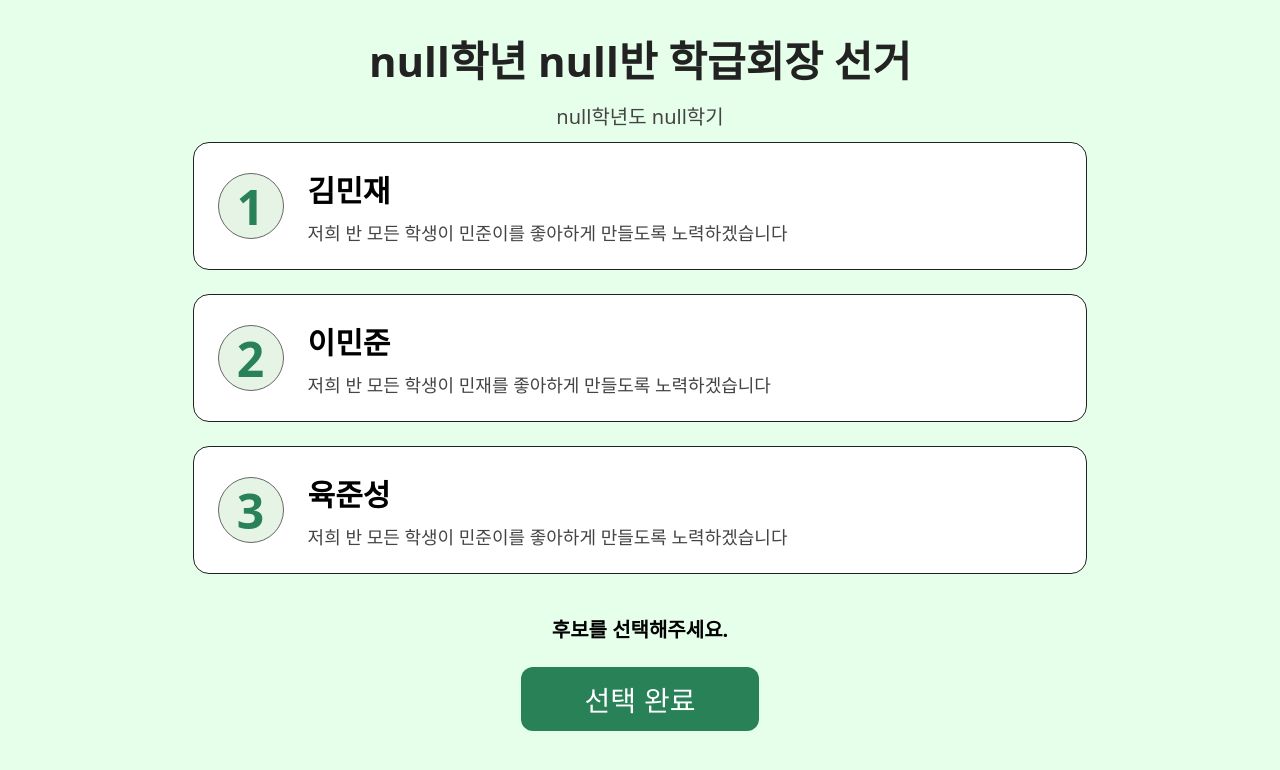
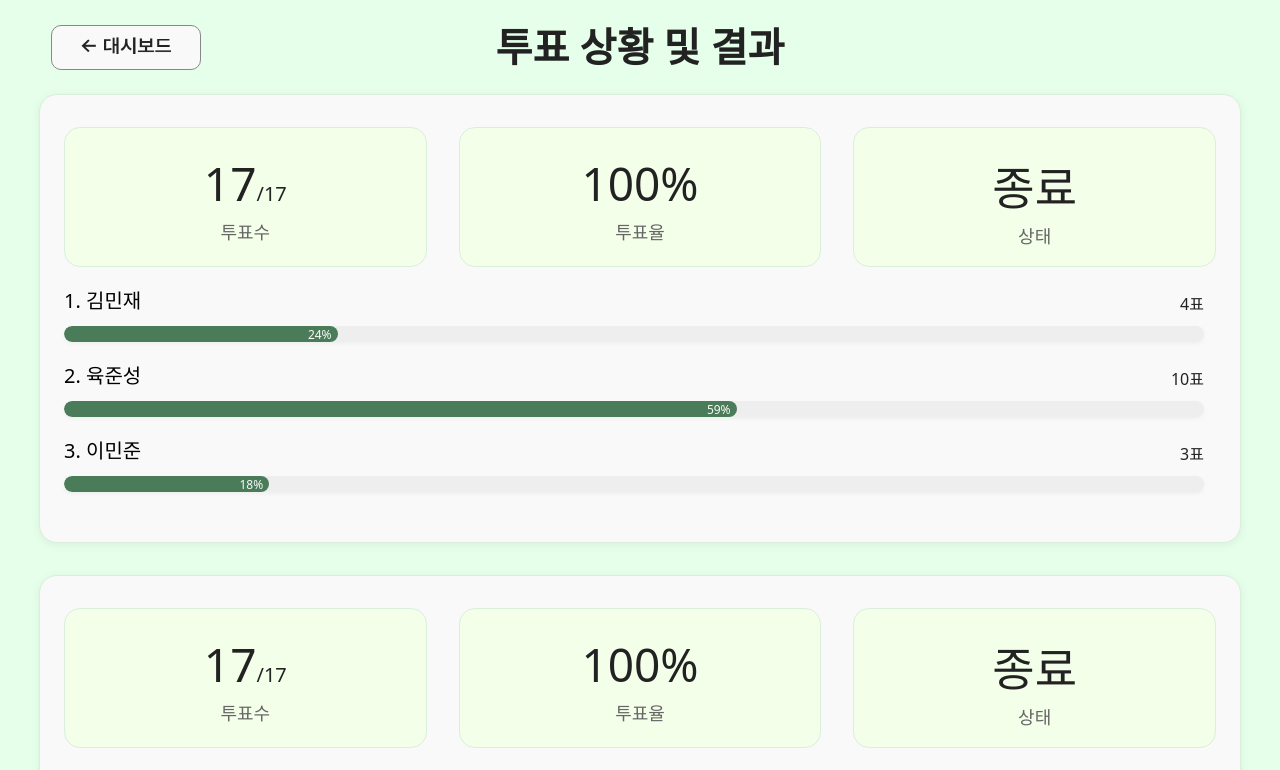
Before and after one commit to minjae1025/Mirim_vote_Front, a React (Vite) app in the folder MirimVote/: page /vote/status in a window 1280 px wide. Shown: the top 770 px of the page. Built offline with nearby package versions, Linux system fonts and the light colour scheme; no server answers; sample sign-in values are in the browser's storage; a web font is replaced by a local one.

Commit message:
feat: 마이페이지 구현 및 로직 변경

```diff
--- a/MirimVote/src/App.jsx
+++ b/MirimVote/src/App.jsx
@@ -3,7 +3,7 @@ import Index from './pages/Index'
 import Dashboard from './pages/Dashboard'
 import Vote from './pages/Vote'
 import VoteEnd from './pages/VoteEnd'
-import VoteResult from './pages/VoteResult'
+import VoteStatus from './pages/VoteStatus'
 import MyPage from './pages/MyPage'
 import VoteManagement from './pages/VoteManagement'
 import { Routes, Route } from 'react-router-dom';
@@ -16,9 +16,9 @@ function App() {
       <Route path="/dashboard" element={<Dashboard />} />
       <Route path="/vote/:type-president" element={<Vote />} />
       <Route path="/vote/vote-end" element={<VoteEnd />} />
-      <Route path="/vote/result" element={<VoteResult />} />
+      <Route path="/vote/status" element={<VoteStatus />} />
       <Route path="/mypage" element={<MyPage />} />
-      <Route path="/vote/managers" element={<VoteManagement />} />
+      <Route path="/vote/management" element={<VoteManagement />} />
     </Routes>
   )
 }
--- a/MirimVote/src/components/ProfileMenu.jsx
+++ b/MirimVote/src/components/ProfileMenu.jsx
@@ -2,7 +2,6 @@ import { useEffect, useRef } from 'react'
 import { useNavigate } from 'react-router-dom'
 import { createPortal } from 'react-dom'
 import styled from '@emotion/styled'
-import { signOut } from 'firebase/auth'
 import { auth, logout } from '../services/firebase.js';
 
 const Backdrop = styled.div`
@@ -75,6 +74,7 @@ const InfoName = styled.p`
 `
 
 export default function ProfileMenu({ open, onClose, anchorRef, profile }) {
+    // console.log(profile);
 
     const elRef = useRef(null)
     const navigate = useNavigate()
@@ -108,11 +108,11 @@ export default function ProfileMenu({ open, onClose, anchorRef, profile }) {
         <Backdrop aria-hidden>
             <Card ref={elRef} style={style} role="menu" aria-label="프로필 메뉴">
                 <Title>내 정보</Title>
-        <Avatar src={profile?.avatar || '/src/assets/react.svg'} alt="avatar" />
+                <Avatar src={profile?.photoURL || '/src/assets/react.svg'} alt="avatar" />
                 <InfoEmail>{profile?.email || '로그인 해주세요.'}</InfoEmail>
-        <InfoName>{profile?.meta || '로그인 해주세요.'}</InfoName>
+                <InfoName>{profile?.name || '로그인 해주세요.'}</InfoName>
                 <Line />
-        <Item role="menuitem"><ItemText>투표 상황</ItemText></Item>
+                <Item role="menuitem" onClick={() => { window.location.href = "/vote/status" }}><ItemText>{"투표 상황"}</ItemText></Item>
                 <Line />
                 <Item role="menuitem" onClick={() => { onClose(); navigate('/mypage') }}><ItemText>마이페이지</ItemText></Item>
                 <Line />
--- a/MirimVote/src/components/VoteList.jsx
+++ b/MirimVote/src/components/VoteList.jsx
@@ -1,5 +1,5 @@
 import styled from '@emotion/styled';
-import { auth, getUser, provider, logout } from '../services/firebase.js';
+import { useState } from 'react'
 
 const Container = styled.div`
     margin: 20px;
@@ -64,9 +64,12 @@ const Box = styled.div`
 
 export default function VoteList({ list }) {
     const now = new Date('2025-07-31T09:30:00'); // 테스트용 현재 시간;
+
     // console.log(list);
 
     const renderVotes = (isFinished) => {
+        let btnDisabled = false;
+
         return list.map(vote => {
             if (vote.finish !== isFinished) return null;
             let isStarted;
@@ -75,7 +78,7 @@ export default function VoteList({ list }) {
             if (new Date(vote.vote_start) >= now) {
                 isStarted = false;
                 vote_time = new Date(vote.vote_start).toLocaleString();
-                VoteButton.disabled = true;
+                btnDisabled = true;
             } else {
                 isStarted = true;
                 vote_time = Math.floor((new Date(vote.vote_end) - now) / 1000 / 60);
@@ -95,7 +98,9 @@ export default function VoteList({ list }) {
                         <Info>{vote.type === "class" ? `${vote.year}학년도 ${vote.grade}학년 ${vote.class}반` : `${vote.year}학년도`}</Info>
                         <Time>{isStarted ? (isFinished ? `종료 : ${new Date(vote.vote_end).toLocaleString()}` : `남은 시간 : ${Math.floor(vote_time / 60)}시간 ${vote_time % 60}분`) : `시작 예정 : ${vote_time}`}</Time>
                     </Box>
-                    <VoteButton style={button_style} onClick={() => { location.href = isFinished? `/vote/result?${url_parameters}` : `/vote/${vote.type}-president?${url_parameters}` }}>{button_text}</VoteButton>
+                    <VoteButton style={button_style} onClick={() => { location.href = isFinished ? `/vote/result?${url_parameters}` : `/vote/${vote.type}-president?${url_parameters}` }} disabled={btnDisabled}>
+                        {button_text}
+                    </VoteButton>
                 </VoteCard>
             );
         });
--- a/MirimVote/src/components/VoteTitles.jsx
+++ b/MirimVote/src/components/VoteTitles.jsx
@@ -2,9 +2,9 @@ import styled from '@emotion/styled'
 
 const Title = styled.p`
   text-align: center;
-  font-size: 42px;
+  font-size: 40px;
   font-weight: 600;
-  margin: 28px 0 8px;
+  margin: 16px 0px 0px 0px;
   color: #222;
 `;
 
--- a/MirimVote/src/pages/VoteManagement.jsx
+++ b/MirimVote/src/pages/VoteManagement.jsx
@@ -2,11 +2,9 @@ import styled from '@emotion/styled'
 import Background from "../components/Background";
 import Footer from "../components/Footer";
 import Header from "../components/Header";
-import { Page, Main } from "../components/Page"
+import { Page, Main } from "../components/Page";
+import { Title, SubTitle } from "../components/VoteTitles";
 
-const Title = styled.div`
-
-`;
 
 const SaveBtn = styled.button`
 `;
@@ -14,13 +12,10 @@ const SaveBtn = styled.button`
 const CancelBtn = styled.button`
 `;
 
-const TitleText = styled.div`
+const TitleBox = styled.div`
 `;
 
-const MainTitleText = styled.div`
-`;
-
-const SubTitleText = styled.div`
+const TitleText = styled.div`
 `;
 
 export default function VoteManagers() {
@@ -29,14 +24,14 @@ export default function VoteManagers() {
             <Header />
             <Main>
                 <Background />
-                <Title>
+                <TitleBox>
                     <SaveBtn>저장</SaveBtn>
                     <CancelBtn>취소</CancelBtn>
                     <TitleText>
-                        <MainTitleText>{}</MainTitleText>
-                        <SubTitleText>{}</SubTitleText>
+                        <Title>{"전교회장 선거 관리"}</Title>
+                        <SubTitle>{"2025학년도"}</SubTitle>
                     </TitleText>
-                </Title>
+                </TitleBox>
             </Main>
             <Footer />
         </Page>
--- a/MirimVote/src/pages/VoteResult.jsx
+++ b/MirimVote/src/pages/VoteStatus.jsx
@@ -16,6 +16,7 @@ const TopBox = styled.div`
     flex-direction: row;
     align-items: center;
     justify-content: center;
+    margin-bottom: 20px;
 `;
 
 const BackButton = styled.button`
@@ -25,6 +26,7 @@ const BackButton = styled.button`
     height: 45px;
     border: 1px solid #888;
     background: #f9f9f9;
+    margin-top: 20px;
     border-radius: 10px;
     cursor: pointer;
 `;
@@ -144,11 +146,12 @@ const CandidateInfo = styled.div`
 
 export default function VoteResult(info = null) {
     // 예시 데이터
-    const totalVotes = 17;
-    const totalVoters = 17;
-    const percent = Math.round((totalVotes / totalVoters) * 100);
-    const status = "종료";
-    const candidates = [
+    const list = [
+        {
+            totalVoters: 17,
+            totalVotes: 17,
+            status: "종료",
+            candidates: [
                 {
                     number: 1,
                     names: "김민재",
@@ -164,25 +167,42 @@ export default function VoteResult(info = null) {
                     names: "이민준",
                     votes: 3,
                 }
+            ]
+        },
+        {
+            totalVoters: 17,
+            totalVotes: 17,
+            status: "종료",
+            candidates: [
+                {
+                    number: 1,
+                    names: "김민재",
+                    votes: 4,
+                },
+                {
+                    number: 2,
+                    names: "육준성",
+                    votes: 10,
+                },
+                {
+                    number: 3,
+                    names: "이민준",
+                    votes: 3,
+                }
+            ]
+        }
     ];
-    const candidatePercents = candidates.map(c => totalVotes === 0 ? 0 : Math.round((c.votes / totalVotes) * 100));
 
+    const renderVotes = () => {
+        return list.map((data, index) => {
+            const percent = Math.round((data.totalVotes / data.totalVoters) * 100);
+            const candidatePercents = data.candidates.map(c => data.totalVotes === 0 ? 0 : Math.round((c.votes / data.totalVotes) * 100));
             return (
-        <Page>
-            <Header />
-            <Main>
-                <Background />
-                <TopBox>
-                    <BackButton>
-                        <img src={BackButtonText} alt="Back" width="66%" onClick={() => window.location.href = '/dashboard'} />
-                    </BackButton>
-                    <Title style={{ width: "70%" }}>투표 상황 및 결과</Title>
-                </TopBox>
-                <States>
+                <States key={index}>
                     <StatusBox>
                         <StatusGrid>
                             <StatusItem>
-                                <StatusNum>{totalVotes}<span style={{ fontSize: "20px", fontWeight: "400" }}>/{totalVoters}</span></StatusNum>
+                                <StatusNum>{data.totalVotes}<span style={{ fontSize: "20px", fontWeight: "400" }}>/{data.totalVoters}</span></StatusNum>
                                 <StatusLabel>투표수</StatusLabel>
                             </StatusItem>
                             <StatusItem>
@@ -190,12 +210,12 @@ export default function VoteResult(info = null) {
                                 <StatusLabel>투표율</StatusLabel>
                             </StatusItem>
                             <StatusItem>
-                                <StatusNum>{status}</StatusNum>
+                                <StatusNum>{data.status}</StatusNum>
                                 <StatusLabel>상태</StatusLabel>
                             </StatusItem>
                         </StatusGrid>
                         <CandidateList>
-                            {candidates.map((c, idx) => (
+                            {data.candidates.map((c, idx) => (
                                 <CandidateRow key={c.number}>
                                     <CandidateInfo>
                                         <CandidateName>{c.number}. {c.names}</CandidateName>
@@ -211,6 +231,22 @@ export default function VoteResult(info = null) {
                         </CandidateList>
                     </StatusBox>
                 </States>
+            );
+        });
+    };
+
+    return (
+        <Page>
+            <Header />
+            <Main>
+                <Background />
+                <TopBox>
+                    <BackButton>
+                        <img src={BackButtonText} alt="Back" width="66%" onClick={() => window.location.href = '/dashboard'} />
+                    </BackButton>
+                    <Title style={{ width: "70%" }}>투표 상황 및 결과</Title>
+                </TopBox>
+                {renderVotes()}
             </Main>
             <Footer />
         </Page>
--- a/MirimVote/src/services/firebase.js
+++ b/MirimVote/src/services/firebase.js
@@ -1,5 +1,5 @@
 import { initializeApp } from "firebase/app";
-import { getAuth, GoogleAuthProvider, onAuthStateChanged, signOut  } from "firebase/auth";
+import { getAuth, GoogleAuthProvider, onAuthStateChanged, signOut } from "firebase/auth";
 import firebaseConfig from "../firebaseConfig.json";
 
 const app = initializeApp(firebaseConfig);
@@ -20,7 +20,17 @@ async function getUser(uid) {
             },
             body: JSON.stringify({ uid: uid })
         });
-        const data = await response.json();
+        const data = await response.json()
+        const displayName = data.user.displayName.split('_');
+        if (displayName.length == 1) {
+            data.user.name = displayName[0];
+        }
+        else {
+            data.user.grade = displayName[0].split("")[0];
+            data.user.class = displayName[0].split("")[1];
+            data.user.name = displayName[1];
+        }
+
         return data;
     } catch (error) {
         console.error('Error:', error);
```
Also changed, not shown: MirimVote/src/components/Header.jsx (+10 -5 lines), MirimVote/src/pages/MyPage.jsx (+12 -9 lines). Lines whose indentation alone changed are shown as unchanged.
